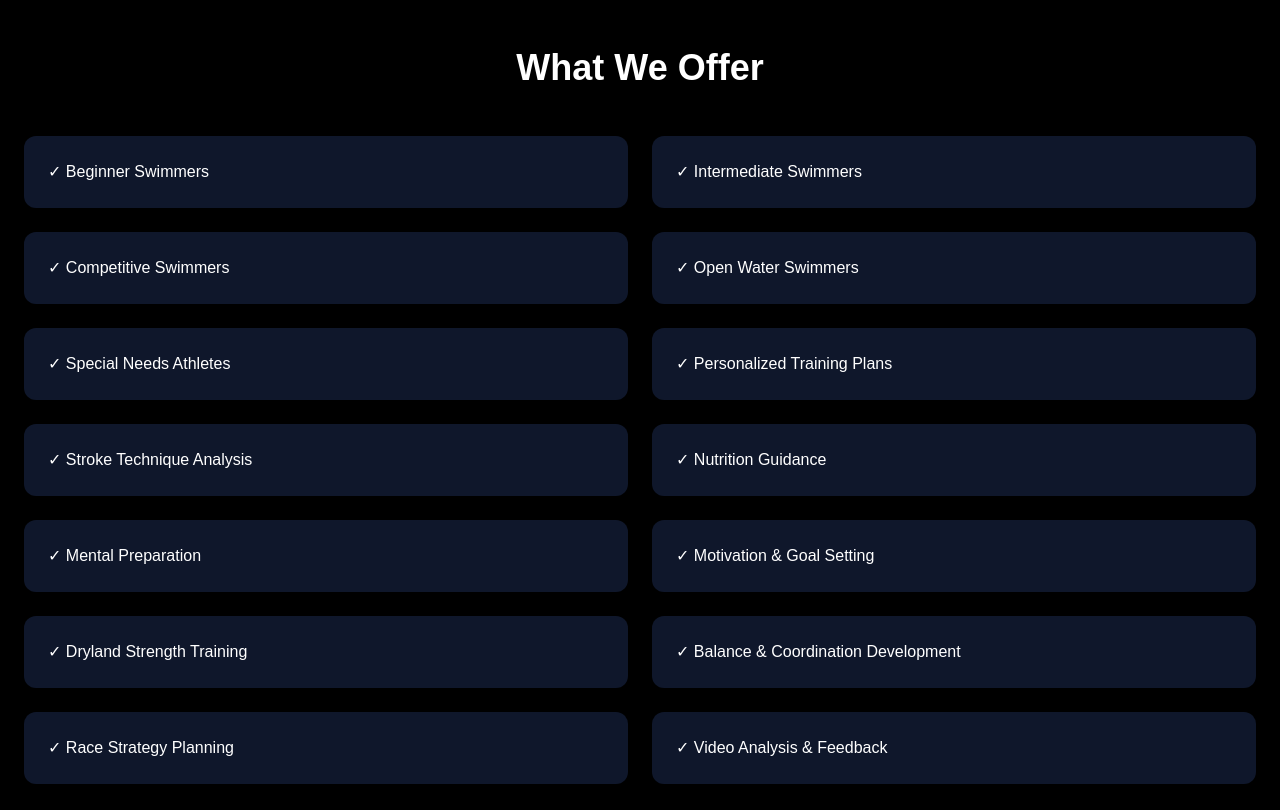
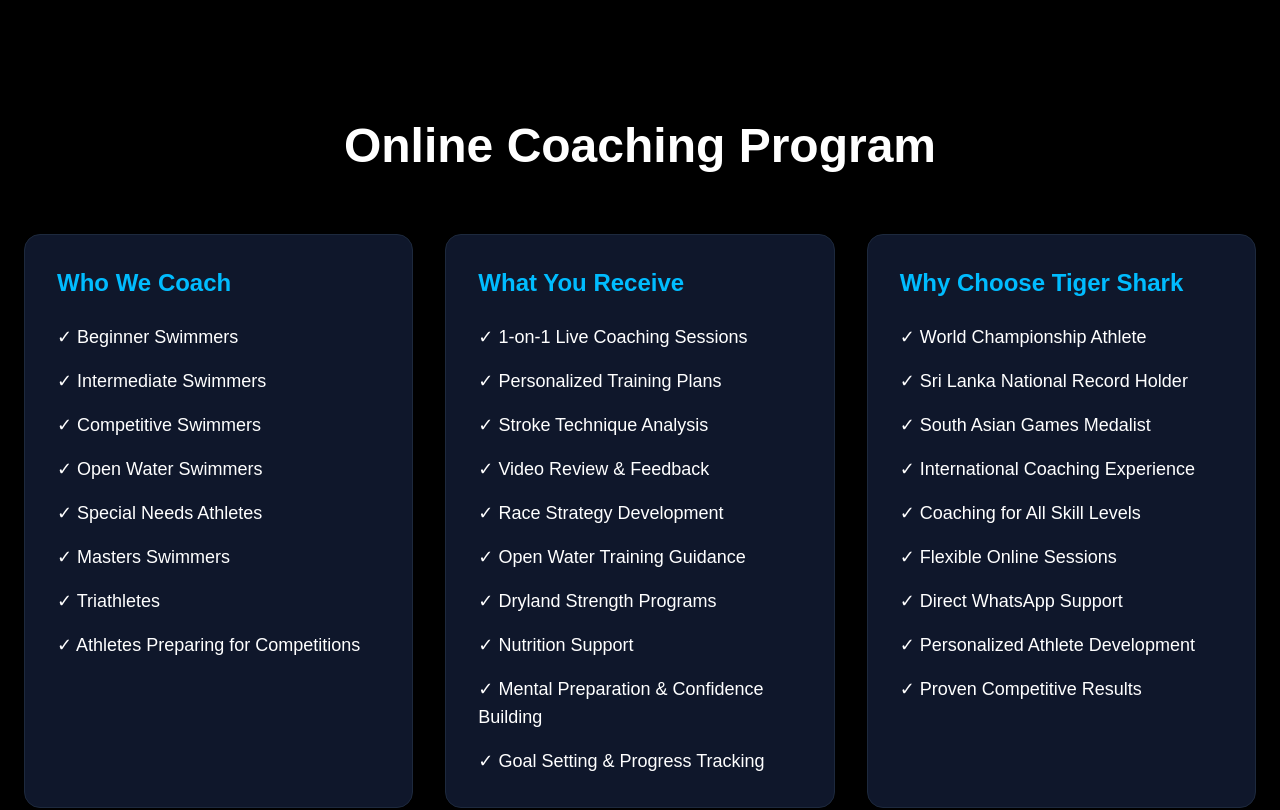
Before and after one commit to ImziSew/tiger-shark-academy, a Next.js app: page /online-coaching in a window 1280 px wide. Shown: the part 300-1110 px from the top of the page. Built offline with nearby package versions, Linux system fonts and the light colour scheme.

Commit message:
Add online coaching page

```diff
--- a/app/online-coaching/page.tsx
+++ b/app/online-coaching/page.tsx
@@ -1,4 +1,5 @@
 import Link from "next/link";
+import { Trophy } from "lucide-react";
 
 export default function OnlineCoachingPage() {
   return (
@@ -9,10 +10,10 @@
 
         <div className="text-center">
 
-          <div className="inline-block bg-green-500 text-black px-5 py-2 rounded-full font-bold mb-6">
-            🎉 20% OFF FOR NEW ATHLETES
-          </div>
-
+<div className="inline-flex items-center gap-3 bg-sky-500/20 border border-sky-400 text-sky-300 font-bold px-8 py-4 rounded-full">
+  <Trophy size={22} />
+  <span>20% OFF FOR NEW ATHLETES</span>
+</div>
           <h1 className="text-5xl md:text-7xl font-black">
             ONLINE
             <span className="text-sky-500"> COACHING</span>
@@ -27,74 +28,74 @@
 
       </section>
 
-      {/* SERVICES */}
-      <section className="max-w-7xl mx-auto px-6 pb-20">
+      {/* ONLINE COACHING DETAILS */}
+<section className="max-w-7xl mx-auto px-6 py-20">
 
-        <h2 className="text-4xl font-bold text-center mb-12">
-          What We Offer
-        </h2>
+  <h2 className="text-5xl font-bold text-center mb-16">
+    Online Coaching Program
+  </h2>
 
-        <div className="grid md:grid-cols-2 gap-6">
+  <div className="grid lg:grid-cols-3 gap-8">
 
-          <div className="bg-slate-900 p-6 rounded-xl">
-            ✓ Beginner Swimmers
-          </div>
+    {/* WHO WE COACH */}
+    <div className="bg-slate-900 rounded-2xl p-8 border border-slate-800">
+      <h3 className="text-2xl font-bold text-sky-400 mb-6">
+        Who We Coach
+      </h3>
 
-          <div className="bg-slate-900 p-6 rounded-xl">
-            ✓ Intermediate Swimmers
-          </div>
+      <div className="space-y-4 text-lg">
+        <p>✓ Beginner Swimmers</p>
+        <p>✓ Intermediate Swimmers</p>
+        <p>✓ Competitive Swimmers</p>
+        <p>✓ Open Water Swimmers</p>
+        <p>✓ Special Needs Athletes</p>
+        <p>✓ Masters Swimmers</p>
+        <p>✓ Triathletes</p>
+        <p>✓ Athletes Preparing for Competitions</p>
+      </div>
+    </div>
 
-          <div className="bg-slate-900 p-6 rounded-xl">
-            ✓ Competitive Swimmers
-          </div>
+    {/* WHAT YOU RECEIVE */}
+    <div className="bg-slate-900 rounded-2xl p-8 border border-slate-800">
+      <h3 className="text-2xl font-bold text-sky-400 mb-6">
+        What You Receive
+      </h3>
 
-          <div className="bg-slate-900 p-6 rounded-xl">
-            ✓ Open Water Swimmers
-          </div>
+      <div className="space-y-4 text-lg">
+        <p>✓ 1-on-1 Live Coaching Sessions</p>
+        <p>✓ Personalized Training Plans</p>
+        <p>✓ Stroke Technique Analysis</p>
+        <p>✓ Video Review & Feedback</p>
+        <p>✓ Race Strategy Development</p>
+        <p>✓ Open Water Training Guidance</p>
+        <p>✓ Dryland Strength Programs</p>
+        <p>✓ Nutrition Support</p>
+        <p>✓ Mental Preparation & Confidence Building</p>
+        <p>✓ Goal Setting & Progress Tracking</p>
+      </div>
+    </div>
 
-          <div className="bg-slate-900 p-6 rounded-xl">
-            ✓ Special Needs Athletes
-          </div>
+    {/* WHY CHOOSE US */}
+    <div className="bg-slate-900 rounded-2xl p-8 border border-slate-800">
+      <h3 className="text-2xl font-bold text-sky-400 mb-6">
+        Why Choose Tiger Shark
+      </h3>
 
-          <div className="bg-slate-900 p-6 rounded-xl">
-            ✓ Personalized Training Plans
-          </div>
+      <div className="space-y-4 text-lg">
+        <p>✓ World Championship Athlete</p>
+        <p>✓ Sri Lanka National Record Holder</p>
+        <p>✓ South Asian Games Medalist</p>
+        <p>✓ International Coaching Experience</p>
+        <p>✓ Coaching for All Skill Levels</p>
+        <p>✓ Flexible Online Sessions</p>
+        <p>✓ Direct WhatsApp Support</p>
+        <p>✓ Personalized Athlete Development</p>
+        <p>✓ Proven Competitive Results</p>
+      </div>
+    </div>
 
-          <div className="bg-slate-900 p-6 rounded-xl">
-            ✓ Stroke Technique Analysis
-          </div>
-
-          <div className="bg-slate-900 p-6 rounded-xl">
-            ✓ Nutrition Guidance
-          </div>
-
-          <div className="bg-slate-900 p-6 rounded-xl">
-            ✓ Mental Preparation
-          </div>
-
-          <div className="bg-slate-900 p-6 rounded-xl">
-            ✓ Motivation & Goal Setting
-          </div>
-
-          <div className="bg-slate-900 p-6 rounded-xl">
-            ✓ Dryland Strength Training
-          </div>
-
-          <div className="bg-slate-900 p-6 rounded-xl">
-            ✓ Balance & Coordination Development
-          </div>
-
-          <div className="bg-slate-900 p-6 rounded-xl">
-            ✓ Race Strategy Planning
-          </div>
-
-          <div className="bg-slate-900 p-6 rounded-xl">
-            ✓ Video Analysis & Feedback
-          </div>
-
-        </div>
-
-      </section>
+  </div>
+</section>
 
       {/* PRICING */}
       <section className="max-w-7xl mx-auto px-6 pb-20">
```
